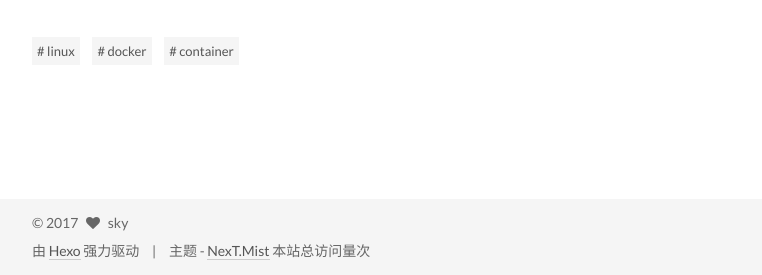
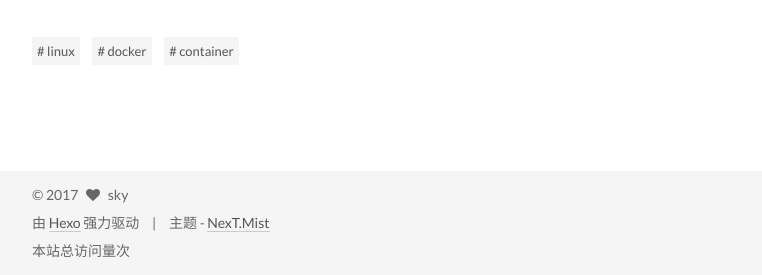
Before and after one commit to AiKikio/Aikikio.github.io, a plain HTML site: page 2017/04/03/meet/index.html in a window 1280 px wide. Shown: the part 2050-2325 px from the top of the page, without its empty margins (258-1020 px from the left). Drawn offline with Linux system fonts and the light colour scheme; some packages are replaced by stand-ins of ours; a script that the page names is missing.

Commit message:
Site updated: 2017-04-04 00:51:12

```diff
--- a/2017/04/03/meet/index.html
+++ b/2017/04/03/meet/index.html
@@ -642,10 +642,11 @@
     NexT.Mist
   </a>
 </div>
-
+<div>
 <span id="busuanzi_container_site_pv">
    本站总访问量<span id="busuanzi_value_site_pv"></span>次
 </span>
+</div>
 <div>
 
 
```
Also changed, not shown: about/index.html (+2 -1 lines), archives/2017/04/index.html (+2 -1 lines), archives/2017/index.html (+2 -1 lines), archives/index.html (+2 -1 lines), categories/index.html (+2 -1 lines), categories/技术/index.html (+2 -1 lines), index.html (+2 -1 lines), tags/container/index.html (+2 -1 lines), tags/docker/index.html (+2 -1 lines), tags/index.html (+2 -1 lines), tags/linux/index.html (+2 -1 lines).
